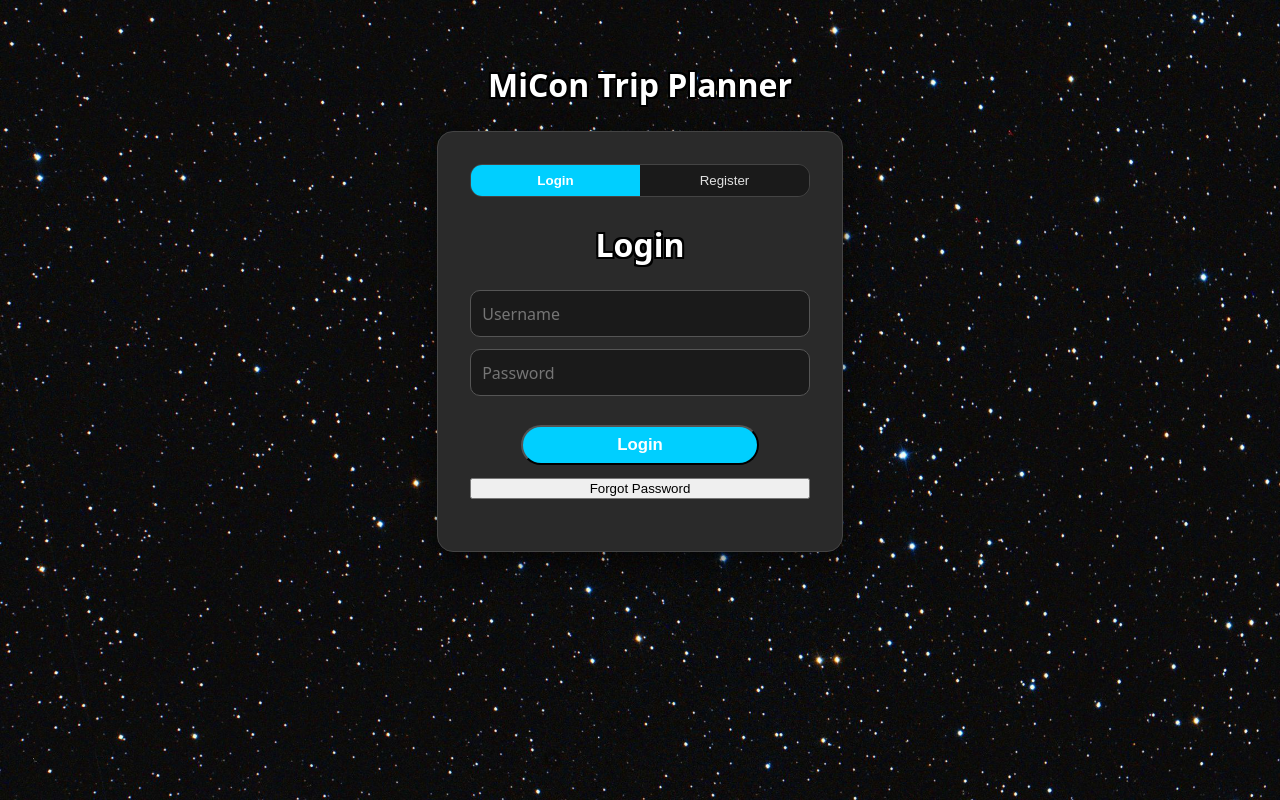
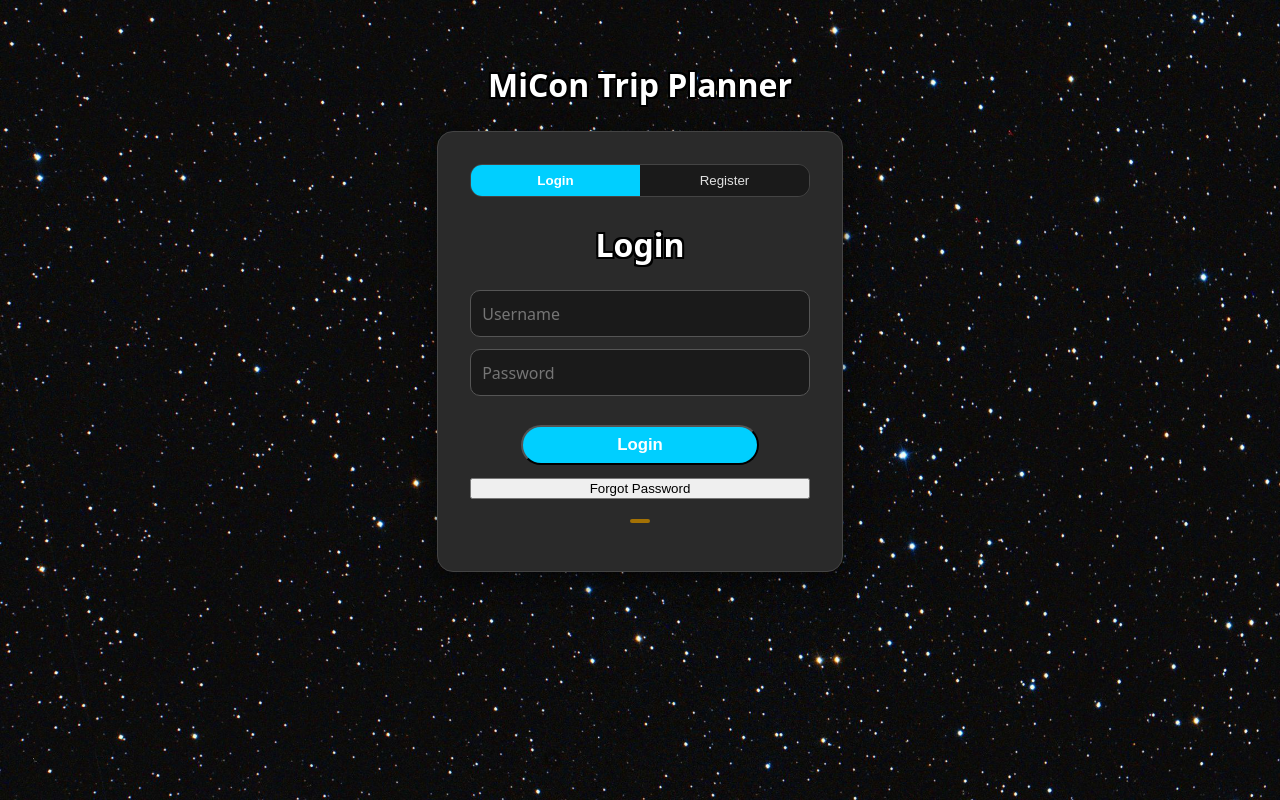
Before and after one commit to ch322047/MERNStack-Frontend, a React (Vite) app: page / in a window 1280 px wide. Built offline with nearby package versions, Linux system fonts and the light colour scheme.

Commit message:
Modify .message styles in index.css
Updated the .message class styles for better visibility.

```diff
--- a/src/index.css
+++ b/src/index.css
@@ -428,7 +428,12 @@ button[type="submit"]:hover {
 .message {
   text-align: center;
   margin-top: 20px;
-  text-shadow: -2px -2px 0 #000,2px -2px 0 #000,-2px 2px 0 #000,2px 2px 0 #000;
+  text-shadow: 0 0 2px #000000;
+  background-color: #b17900e5;
+  border-radius: 16px;
+  padding: 2px 10px;
+  justify-self: center;
+  font-weight: bold;
 }
 
 
```
